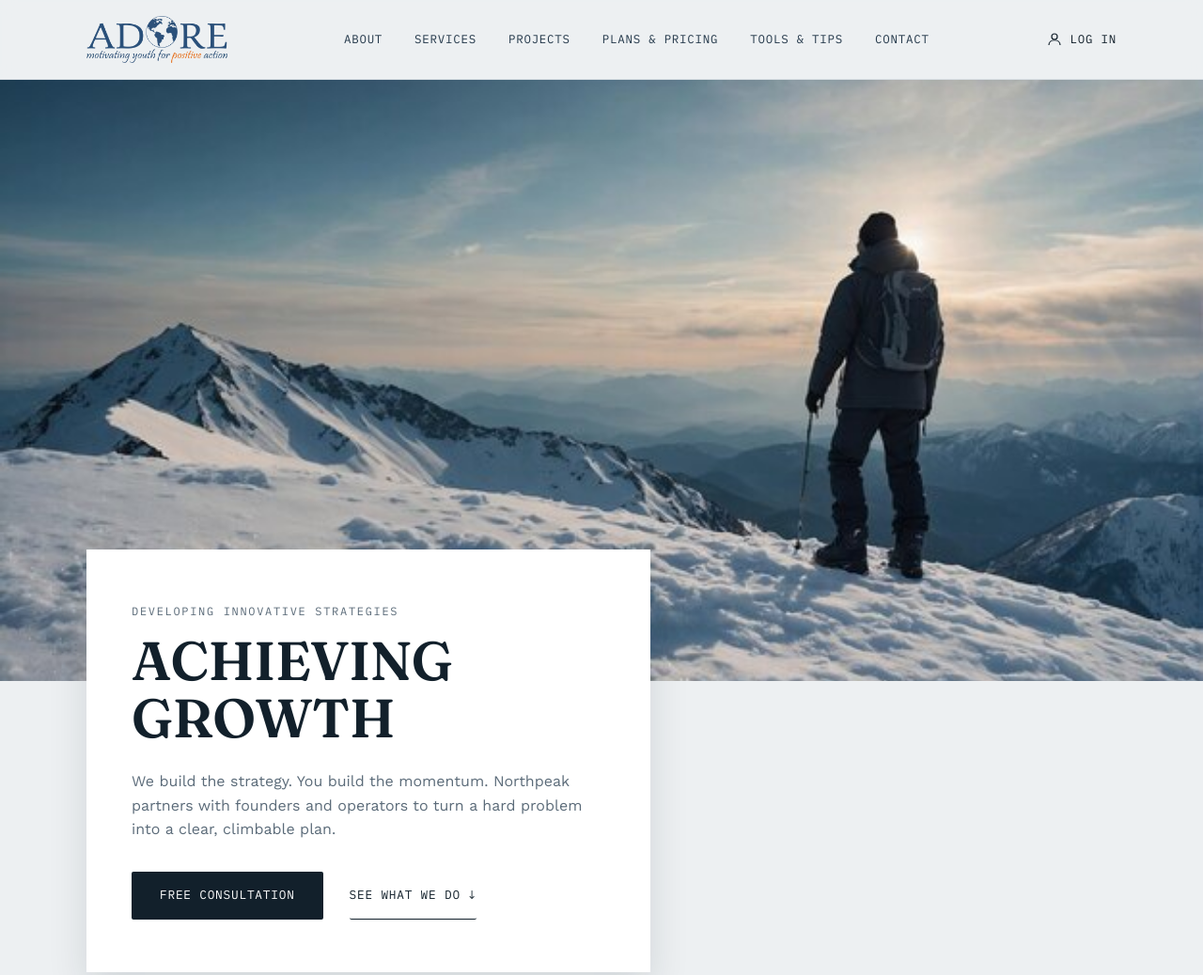
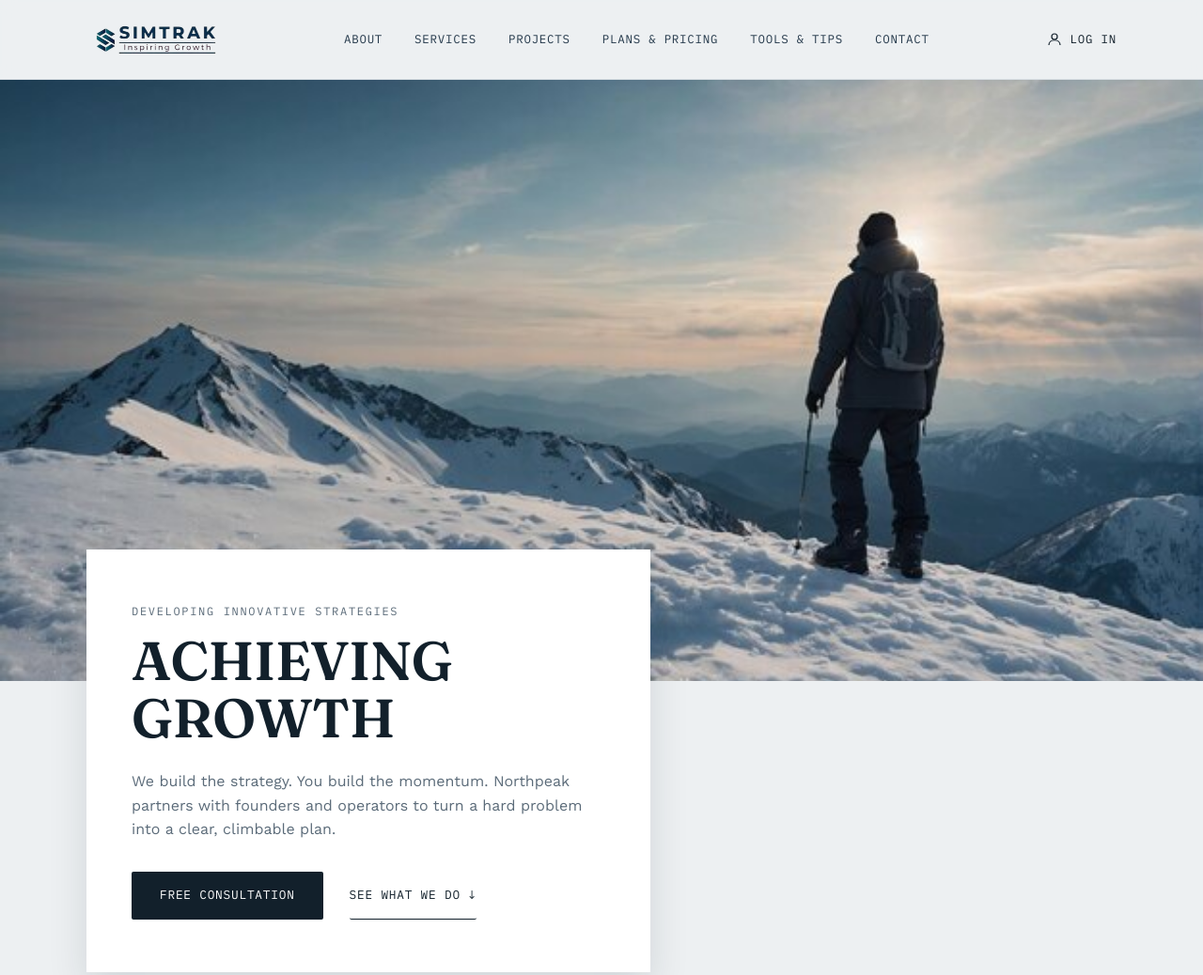
Before and after one commit to khushi508/simtrack, a plain HTML site: page index.html in a window 1280 px wide. Shown: the top 1038 px of the page at 94% size. Drawn offline with nearby package versions, Linux system fonts and the light colour scheme.

Commit message:
Updated SIMTRAK logo and replaced images

```diff
--- a/index.html
+++ b/index.html
@@ -16,7 +16,7 @@
 <header class="site-header" id="top">
   <div class="wrap header-inner">
     <a href="#top" class="brand">
-  <img src="images/simtrak-logo.png" alt="SIMTRAK Logo">
+  <img src="images/simtrak-logo.webp" alt="SIMTRAK Logo">
 </a>
     <nav class="main-nav" id="mainNav">
       <a href="#about">About</a>
@@ -328,7 +328,7 @@
   <div class="wrap footer-grid">
     <div class="footer-brand">
       <a href="#top" class="brand">
-  <img src="images/simtrak-logo.png" alt="SIMTRAK Logo">
+  <img src="images/simtrak-logo.webp" alt="SIMTRAK Logo">
 </a>
       <p>500 Terry Francine Street, San Francisco, CA 94158<br>info@northpeakconsulting.com · 123-456-7890</p>
     </div>
```
Also changed, not shown: images/simtrak-logo.png (deleted), images/simtrak-logo.webp (added).
